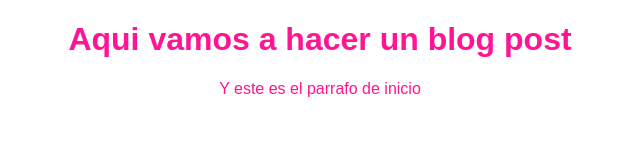
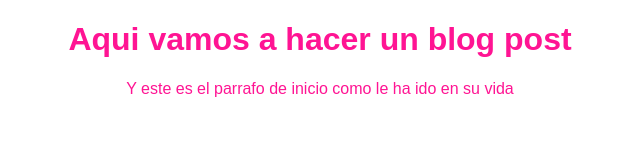
Before and after one commit to bryan4k/estudio-platzi, a plain HTML site: page blogpost.html in a window 1280 px wide. Shown: the whole page, without its empty margins (320-960 px from the left). Drawn offline with Linux system fonts and the light colour scheme.

Commit message:
ingreso en parrafo

```diff
--- a/blogpost.html
+++ b/blogpost.html
@@ -9,6 +9,9 @@
     </head>
     <body>
         <h1>Aqui vamos a hacer un blog post</h1>
-        <p>Y este es el parrafo de inicio</p>
+        <p>
+            Y este es el parrafo de inicio
+            como le ha ido en su vida
+        </p>
     </body>
 </html>
```
